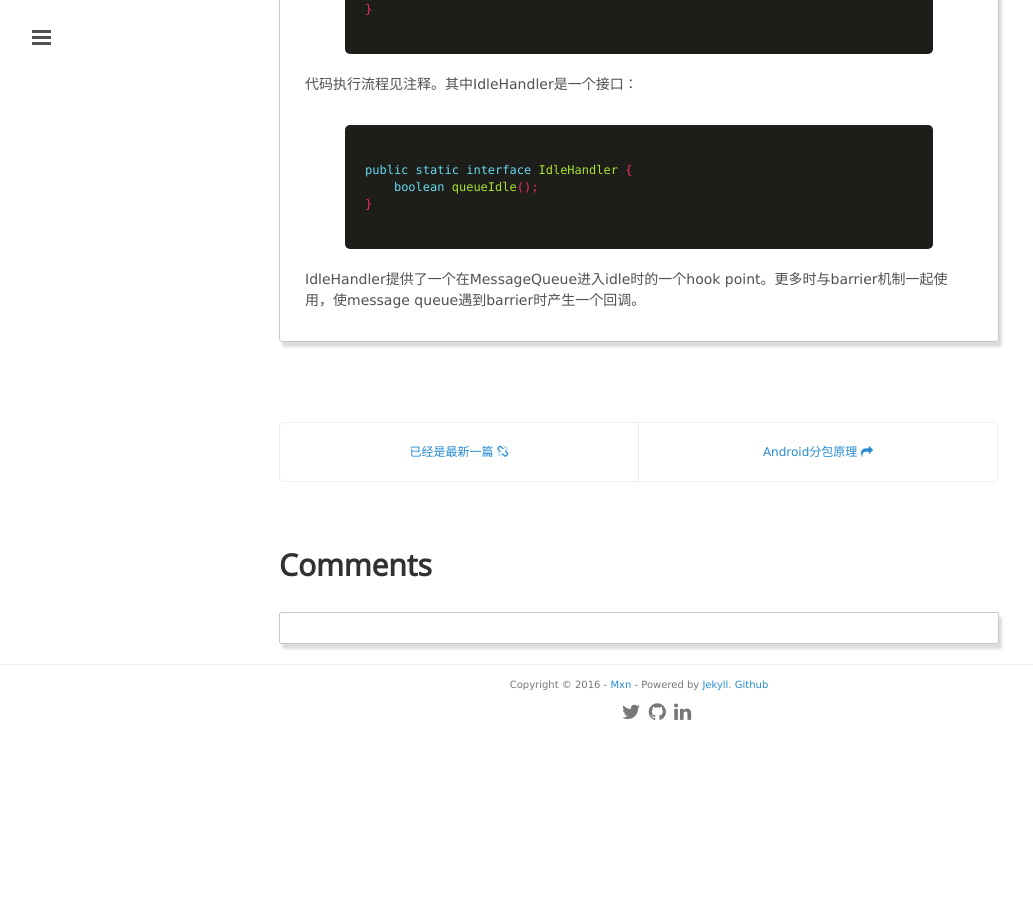
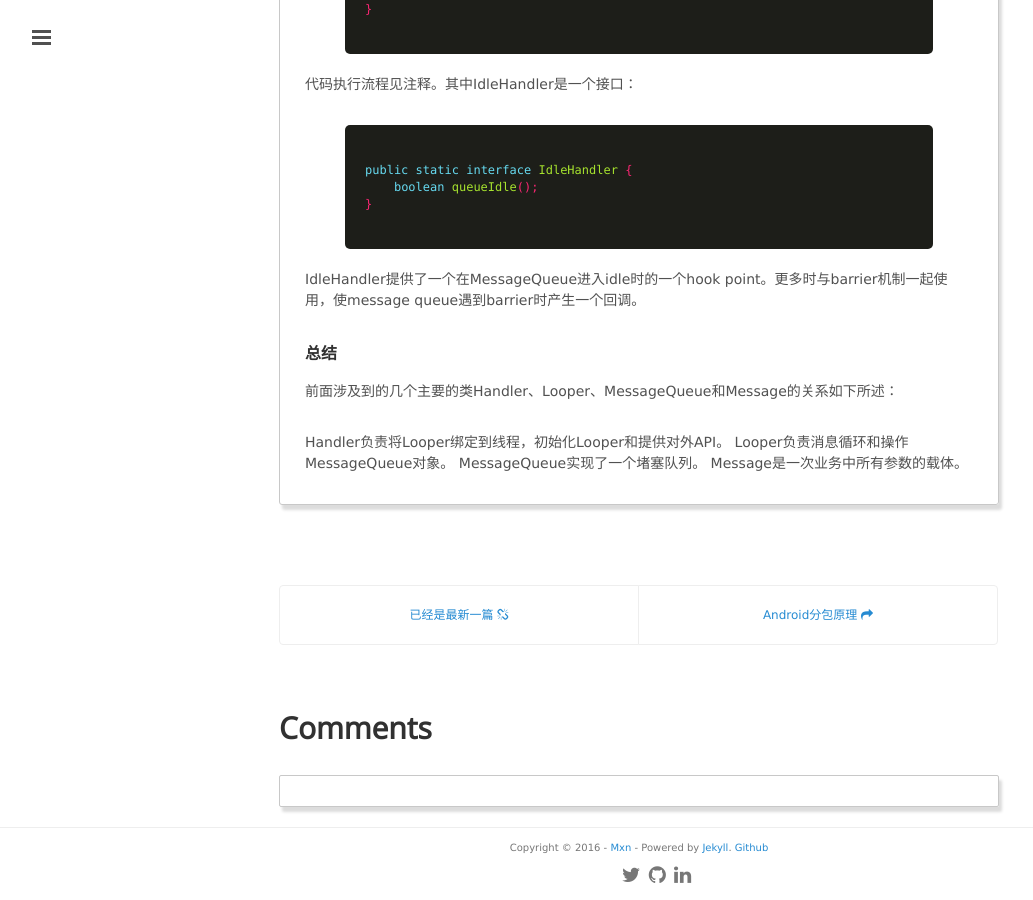
Before and after one commit to mxn21/mxn21.github.io, a Jekyll site: the page built from _posts/2016-3-7-理解handler.md, in a window 1280 px wide and 900 px high, scrolled down 13459 px. Shown: the whole window, without its empty margins (1-1034 px from the left). Built offline with Jekyll 4.4.1, drawn with Linux system fonts in a browser that asks for light colours; Markdown is read by kramdown in place of the engine named in the settings; comment, search, counter and statistics services are not loaded; before the commit the page ends 14196 px from its top, so only the background shows below that.

Commit message:
32424324

```diff
--- a/_posts/2016-3-7-理解handler.md
+++ b/_posts/2016-3-7-理解handler.md
@@ -616,3 +616,12 @@
     {% endhighlight %}
 
 IdleHandler提供了一个在MessageQueue进入idle时的一个hook point。更多时与barrier机制一起使用，使message queue遇到barrier时产生一个回调。
+
+### 总结
+
+前面涉及到的几个主要的类Handler、Looper、MessageQueue和Message的关系如下所述：
+
+Handler负责将Looper绑定到线程，初始化Looper和提供对外API。
+Looper负责消息循环和操作MessageQueue对象。
+MessageQueue实现了一个堵塞队列。
+Message是一次业务中所有参数的载体。
```
